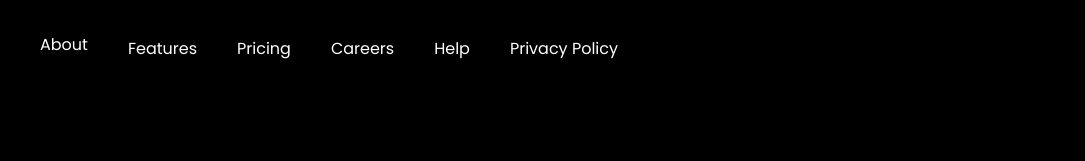
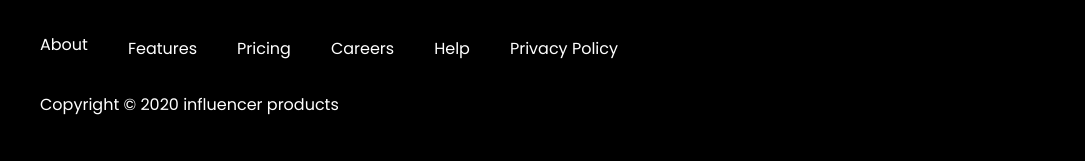
Before and after one commit to rayhan-khan-khan/bike-rider, a plain HTML site: page index.html in a window 1280 px wide. Shown: the part 2843-3004 px from the top of the page, 0-1085 px from the left. Drawn offline with nearby package versions, Linux system fonts and the light colour scheme.

Commit message:
second commit fainaly done

```diff
--- a/index.html
+++ b/index.html
@@ -324,7 +324,7 @@
                     <p>Help</p>
                     <p>Privacy Policy</p>
                 </div>
-                <p></p>
+                <p>Copyright © 2020  influencer products</p>
             </div>
             <div class="space-y-5 ">
                 <h1>Get the app</h1>
```
